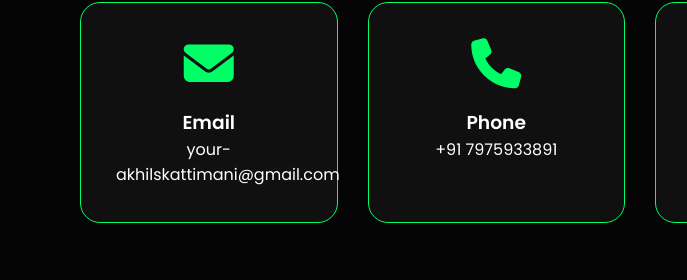
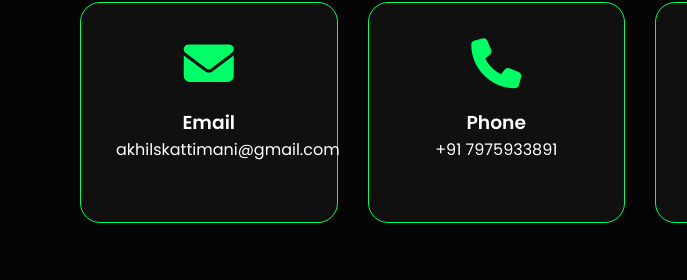
Before and after one commit to Akhilkattimani/Portfolio, a plain HTML site: page contact.html in a window 1280 px wide. Shown: the part 878-1158 px from the top of the page, 0-687 px from the left. Drawn offline with Linux system fonts and the light colour scheme.

Commit message:
Update contact.html

```diff
--- a/contact.html
+++ b/contact.html
@@ -78,7 +78,7 @@ or collaboration on technical projects.
 
 <h3>Email</h3>
 
-<p>your-akhilskattimani@gmail.com</p>
+<p>akhilskattimani@gmail.com</p>
 
 </div>
 
```
